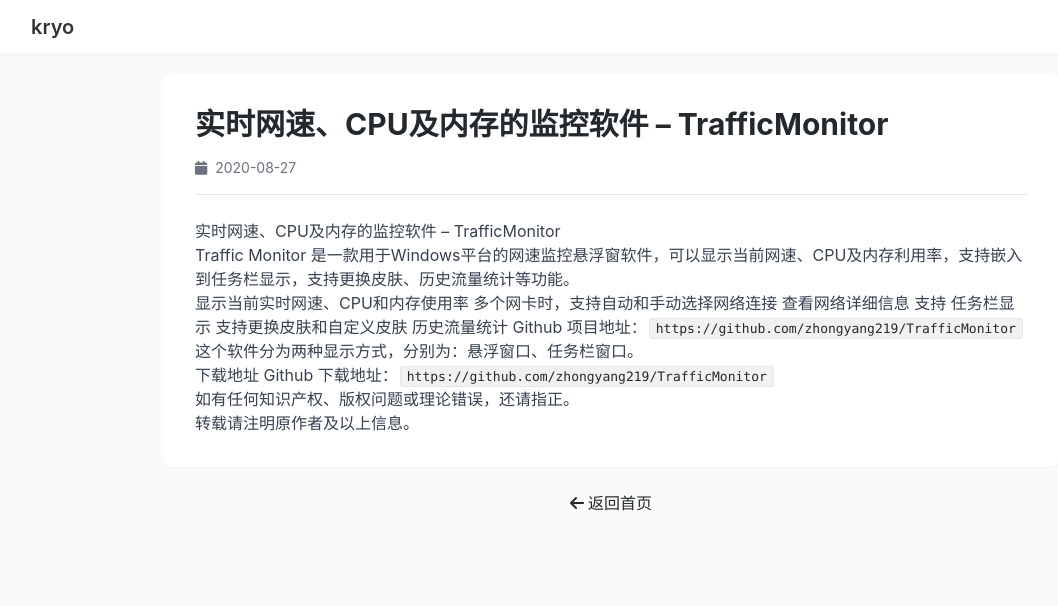
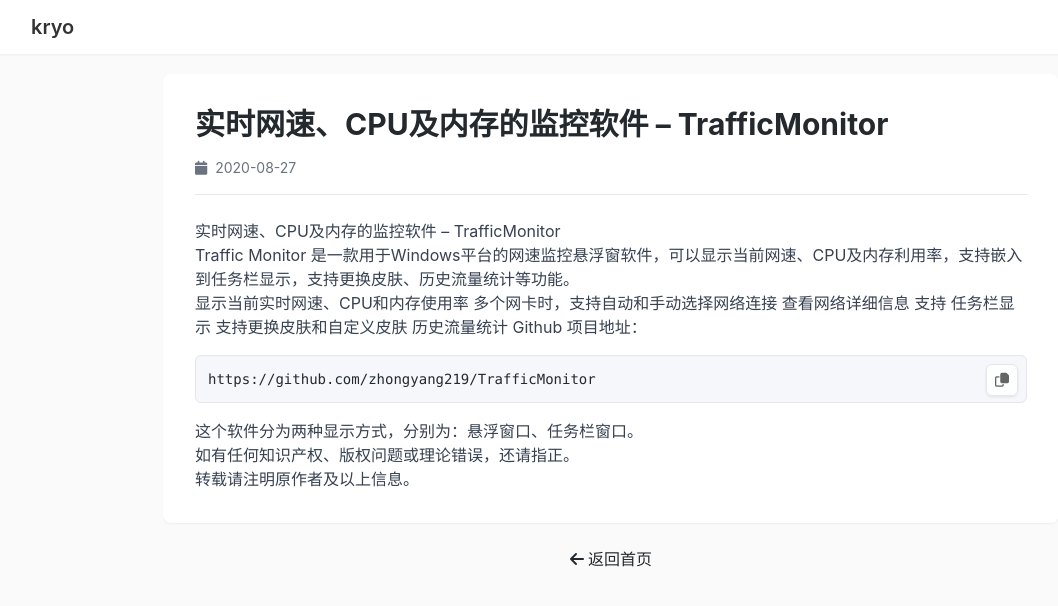
Before and after one commit to kryo0o/kryo0o.github.io, a Jekyll site: the page built from _posts/2020-08-27-实时网速、CPU及内存的监控软件 – TrafficMonitor.md, in a window 1280 px wide. Shown: the top 606 px of the page, without its empty margins (29-1087 px from the left). Built offline with Jekyll 4.4.1, drawn with Linux system fonts in a browser that asks for light colours; nearby versions of some CDN libraries.

Commit message:
Update 2020-08-27-实时网速、CPU及内存的监控软件 – TrafficMonitor.md

````diff
--- a/_posts/2020-08-27-实时网速、CPU及内存的监控软件 – TrafficMonitor.md
+++ b/_posts/2020-08-27-实时网速、CPU及内存的监控软件 – TrafficMonitor.md
@@ -15,12 +15,14 @@
 支持 任务栏显示
 支持更换皮肤和自定义皮肤
 历史流量统计
-Github 项目地址：`https://github.com/zhongyang219/TrafficMonitor`
+Github 项目地址：
+
+```
+https://github.com/zhongyang219/TrafficMonitor
+```
 
 这个软件分为两种显示方式，分别为：悬浮窗口、任务栏窗口。
 
-下载地址
-Github 下载地址：`https://github.com/zhongyang219/TrafficMonitor`
 > 如有任何知识产权、版权问题或理论错误，还请指正。
 >
 > 转载请注明原作者及以上信息。
````
Also changed, not shown: other parts of _posts/2020-08-27-实时网速、CPU及内存的监控软件 – TrafficMonitor.md (+1 -1 lines).
